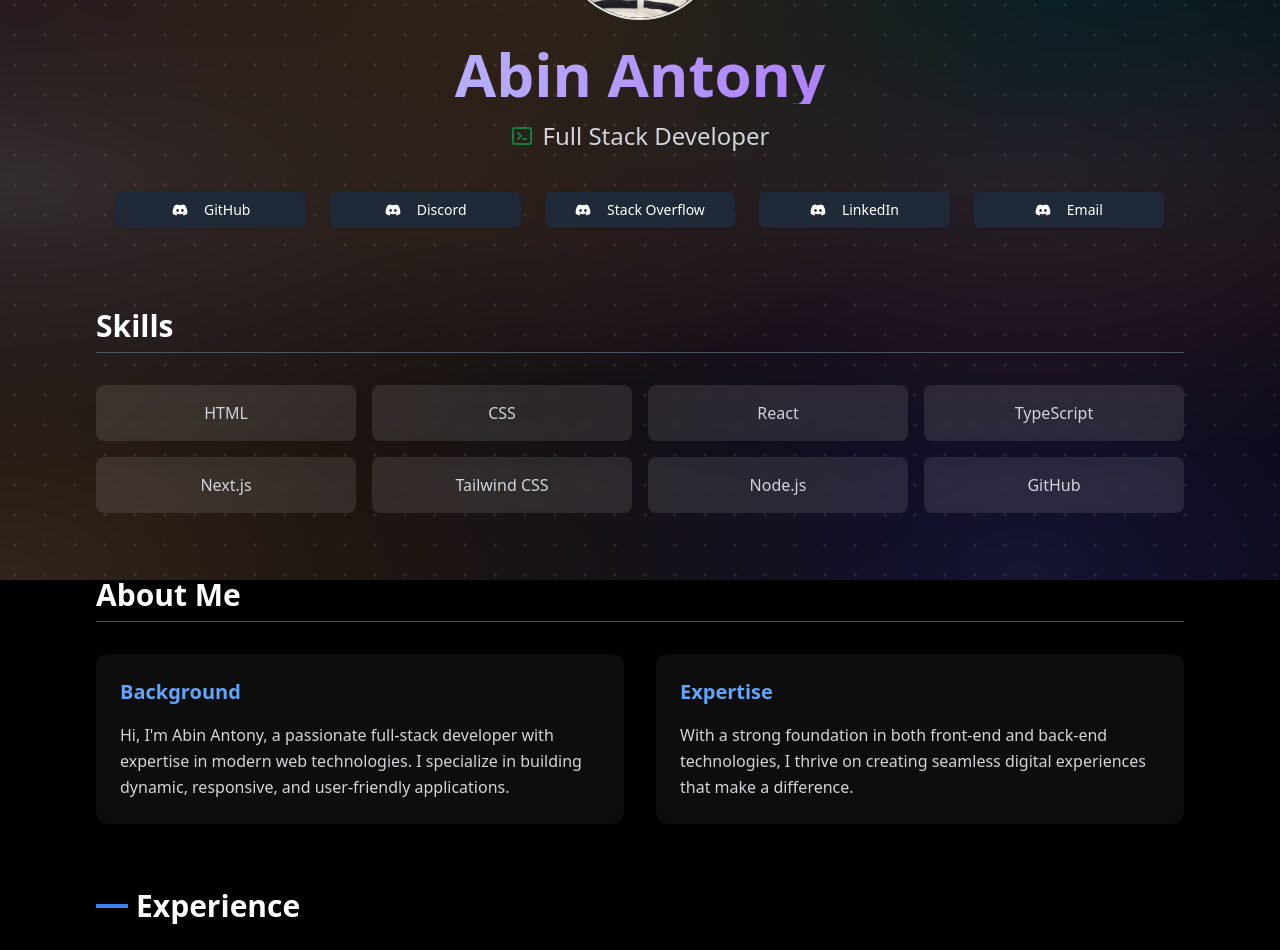
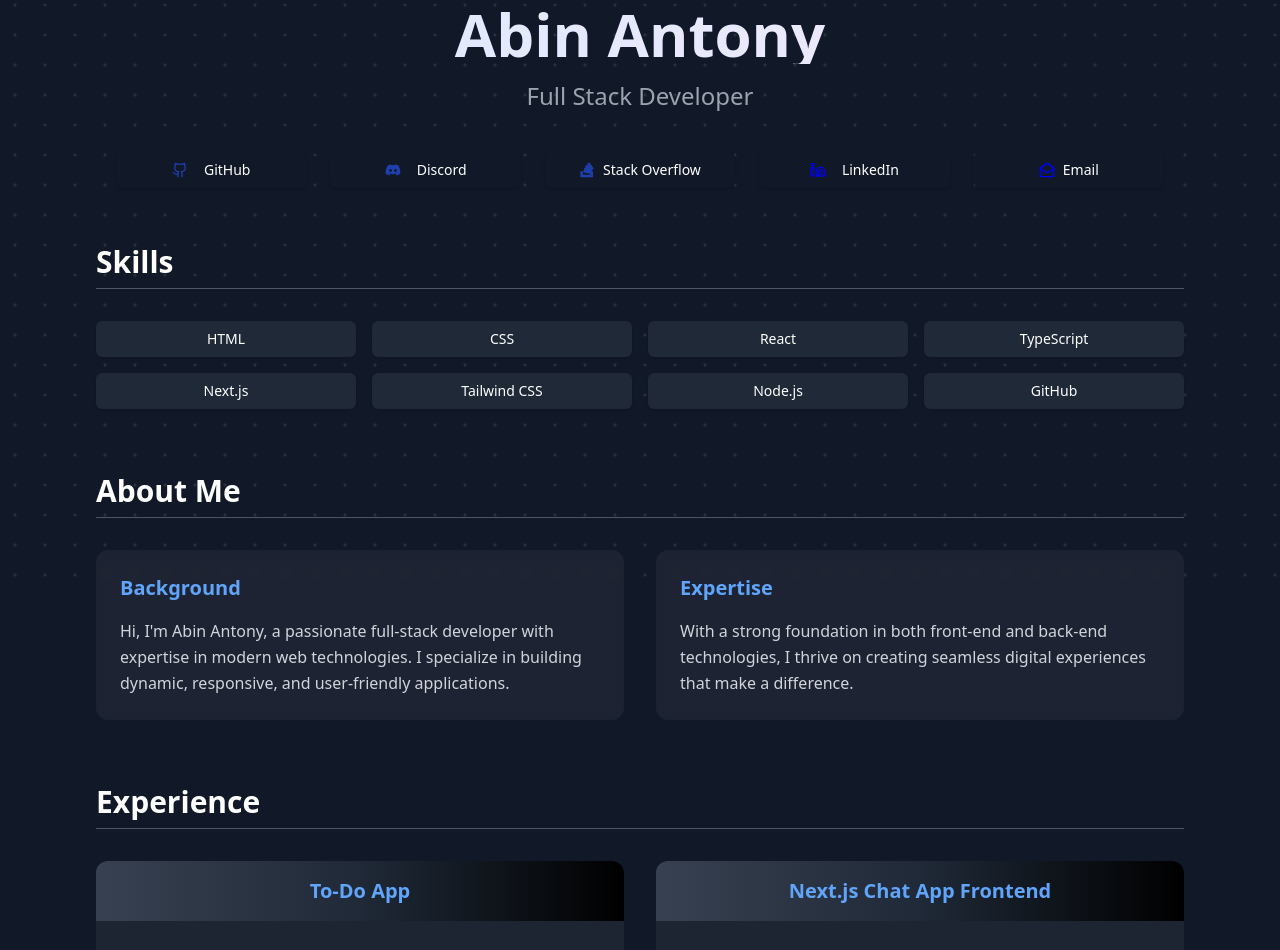
Before and after one commit to AbinAntony8888/PortfolioWebsite, a Next.js app: page / in a window 1280 px wide. Shown: the part 220-1170 px from the top of the page. Built offline with nearby package versions, Linux system fonts and the light colour scheme.

Commit message:
modified portfolio design

```diff
--- a/src/components/Portfolio.tsx
+++ b/src/components/Portfolio.tsx
@@ -4,34 +4,42 @@ import { Button } from "@/components/ui/button";
 
 import React from "react";
 import Image from "next/image";
-import {
-  FaGithub,
-  FaLinkedin,
-  FaStackOverflow,
-  FaDiscord,
-  FaEnvelope,
-  FaDownload,
-} from "react-icons/fa";
-import { Github, Link, Linkedin, Mail } from "lucide-react";
+// import {
+//   FaGithub,
+//   FaLinkedin,
+//   FaStackOverflow,
+//   FaDiscord,
+//   FaEnvelope,
+//   FaDownload,
+// } from "react-icons/fa";
+import { Github, Linkedin, MailOpen } from "lucide-react";
 
 const Portfolio = () => {
+  const githubOAuthURL = "https://github.com/AbinAntony8888";
   const discordOAuthURL = "https://discord.gg/tcA8aTKq";
+  const stackoverflowdOAuthURL =
+    "https://stackoverflow.com/users/20703743/abin-antony";
+  const linkedindOAuthURL =
+    "https://www.linkedin.com/in/abin-antony-a3b90a292/";
+  const emaildOAuthURL =
+    "mailto:abinantony8888@gmail.com?subject=Hello%20Abin&body=I%20would%20like%20to%20connect%20with%20you.";
+
   return (
-    <div className="min-h-screen bg-black text-white">
+    <div className="min-h-screen bg-gray-900 text-white">
       {/* Animated Gradient Background */}
       <div
         className="absolute inset-0 opacity-20 "
-        style={{
-          backgroundImage: `
-            radial-gradient(at 40% 20%, hsla(28,100%,74%,1) 0, transparent 50%),
-            radial-gradient(at 80% 0%, hsla(189,100%,56%,1) 0, transparent 50%),
-            radial-gradient(at 0% 50%, hsla(355,100%,93%,1) 0, transparent 50%),
-            radial-gradient(at 80% 50%, hsla(340,100%,76%,1) 0, transparent 50%),
-            radial-gradient(at 0% 100%, hsla(22,100%,77%,1) 0, transparent 50%),
-            radial-gradient(at 80% 100%, hsla(242,100%,70%,1) 0, transparent 50%),
-            radial-gradient(at 0% 0%, hsla(343,100%,76%,1) 0, transparent 50%)
-          `,
-        }}
+        // style={{
+        //   backgroundImage: `
+        //     radial-gradient(at 40% 20%, hsla(28,100%,74%,1) 0, transparent 50%),
+        //     radial-gradient(at 80% 0%, hsla(189,100%,56%,1) 0, transparent 50%),
+        //     radial-gradient(at 0% 50%, hsla(355,100%,93%,1) 0, transparent 50%),
+        //     radial-gradient(at 80% 50%, hsla(340,100%,76%,1) 0, transparent 50%),
+        //     radial-gradient(at 0% 100%, hsla(22,100%,77%,1) 0, transparent 50%),
+        //     radial-gradient(at 80% 100%, hsla(242,100%,70%,1) 0, transparent 50%),
+        //     radial-gradient(at 0% 0%, hsla(343,100%,76%,1) 0, transparent 50%)
+        //   `,
+        // }}
       />
 
       {/* Dotted Overlay */}
@@ -46,9 +54,9 @@ const Portfolio = () => {
 
       <div className="relative">
         {/* Header Section */}
-        <header className="pt-20 pb-10 px-4 md:px-8 max-w-6xl mx-auto text-center">
+        <header className="pt-10 pb-4 px-4 md:px-8 max-w-6xl mx-auto text-center">
           <div className="mb-8">
-            <div className="relative w-32 h-32 md:w-40 md:h-40 mx-auto mb-6 rounded-full overflow-hidden border-2">
+            <div className="relative w-28 h-28 md:w-40 md:h-40 mx-auto mb-6 rounded-full overflow-hidden border-2">
               <Image
                 src="/abinnewphoto.JPG"
                 alt="Abin Antony"
@@ -57,61 +65,29 @@ const Portfolio = () => {
                 className="rounded-full"
               />
             </div>
-            <h1 className="text-5xl md:text-6xl font-bold bg-gradient-to-r from-blue-200 to-purple-500 text-transparent bg-clip-text mb-4">
+            <h1 className="text-5xl md:text-6xl font-bold bg-gradient-to-r from-blue-100 to-purple-100 text-transparent bg-clip-text mb-4">
               Abin Antony
             </h1>
-            <p className="text-xl md:text-2xl text-gray-300 flex items-center justify-center gap-2">
-              <svg
-                className="w-6 h-6 text-green-700"
-                fill="none"
-                stroke="currentColor"
-                viewBox="0 0 24 24"
-              >
-                <path
-                  strokeLinecap="round"
-                  strokeLinejoin="round"
-                  strokeWidth={2}
-                  d="M8 9l3 3-3 3m5 0h3M5 20h14a2 2 0 002-2V6a2 2 0 00-2-2H5a2 2 0 00-2 2v12a2 2 0 002 2z"
-                />
-              </svg>
+            <p className="text-xl md:text-2xl text-gray-400 flex items-center justify-center gap-2">
               Full Stack Developer
             </p>
           </div>
 
           {/* Social Links */}
           <div className="  gap-6 mb-10 pt-2 grid grid-cols-1 md:grid-cols-5 px-5">
-            {/* href="https://github.com/AbinAntony8888"
-            href="https://stackoverflow.com/users/20703743/abin-antony"
-             href="https://www.linkedin.com/in/abin-antony-a3b90a292/"
-              href="mailto:abinantony8888@gmail.com?subject=Hello%20Abin&body=I%20would%20like%20to%20connect%20with%20you."
-             */}
             <Button
-              className="bg-gray-800 hover:bg-[#4752C4] text-white"
+              className="bg-gray-900 hover:bg-gray-800 text-white"
+              onClick={() => (window.location.href = githubOAuthURL)}
+            >
+              <Github className="mr-2 h-4 w-4 text-blue-800" />
+              GitHub
+            </Button>
+            <Button
+              className="bg-gray-900 hover:bg-gray-800 text-white"
               onClick={() => (window.location.href = discordOAuthURL)}
             >
               <svg
-                className="mr-2 h-5 w-5"
-                aria-hidden="true"
-                focusable="false"
-                data-prefix="fab"
-                data-icon="discord"
-                role="img"
-                xmlns="http://www.w3.org/2000/svg"
-                viewBox="0 0 640 512"
-              >
-                <path
-                  fill="currentColor"
-                  d="M524.531,69.836a1.5,1.5,0,0,0-.764-.7A485.065,485.065,0,0,0,404.081,32.03a1.816,1.816,0,0,0-1.923.91,337.461,337.461,0,0,0-14.9,30.6,447.848,447.848,0,0,0-134.426,0,309.541,309.541,0,0,0-15.135-30.6,1.89,1.89,0,0,0-1.924-.91A483.689,483.689,0,0,0,116.085,69.137a1.712,1.712,0,0,0-.788.676C39.068,183.651,18.186,294.69,28.43,404.354a2.016,2.016,0,0,0,.765,1.375A487.666,487.666,0,0,0,176.02,479.918a1.9,1.9,0,0,0,2.063-.676A348.2,348.2,0,0,0,208.12,430.4a1.86,1.86,0,0,0-1.019-2.588,321.173,321.173,0,0,1-45.868-21.853,1.885,1.885,0,0,1-.185-3.126c3.082-2.309,6.166-4.711,9.109-7.137a1.819,1.819,0,0,1,1.9-.256c96.229,43.917,200.41,43.917,295.5,0a1.812,1.812,0,0,1,1.924.233c2.944,2.426,6.027,4.851,9.132,7.16a1.884,1.884,0,0,1-.162,3.126,301.407,301.407,0,0,1-45.89,21.83,1.875,1.875,0,0,0-1,2.611,391.055,391.055,0,0,0,30.014,48.815,1.864,1.864,0,0,0,2.063.7A486.048,486.048,0,0,0,610.7,405.729a1.882,1.882,0,0,0,.765-1.352C623.729,277.594,590.933,167.465,524.531,69.836ZM222.491,337.58c-28.972,0-52.844-26.587-52.844-59.239S193.056,219.1,222.491,219.1c29.665,0,53.306,26.82,52.843,59.239C275.334,310.993,251.924,337.58,222.491,337.58Zm195.38,0c-28.971,0-52.843-26.587-52.843-59.239S388.437,219.1,417.871,219.1c29.667,0,53.307,26.82,52.844,59.239C470.715,310.993,447.538,337.58,417.871,337.58Z"
-                ></path>
-              </svg>
-              GitHub
-            </Button>
-            <Button
-              className="bg-gray-800 hover:bg-[#4752C4] text-white"
-              onClick={() => (window.location.href = discordOAuthURL)}
-            >
-              <svg
-                className="mr-2 h-5 w-5"
+                className="mr-2 h-5 w-5 text-blue-800"
                 aria-hidden="true"
                 focusable="false"
                 data-prefix="fab"
@@ -128,72 +104,43 @@ const Portfolio = () => {
               Discord
             </Button>
             <Button
-              className="bg-gray-800 hover:bg-[#4752C4] text-white"
-              onClick={() => (window.location.href = discordOAuthURL)}
+              className="bg-gray-900 hover:bg-gray-800 text-white"
+              onClick={() => (window.location.href = stackoverflowdOAuthURL)}
             >
               <svg
-                className="mr-2 h-5 w-5"
-                aria-hidden="true"
-                focusable="false"
-                data-prefix="fab"
-                data-icon="discord"
-                role="img"
+                className="text-blue-800"
                 xmlns="http://www.w3.org/2000/svg"
-                viewBox="0 0 640 512"
+                width="24"
+                height="24"
+                viewBox="0 0 24 24"
+                fill="none"
+                stroke="currentColor"
+                strokeWidth="2"
+                strokeLinecap="round"
+                strokeLinejoin="round"
               >
-                <path
-                  fill="currentColor"
-                  d="M524.531,69.836a1.5,1.5,0,0,0-.764-.7A485.065,485.065,0,0,0,404.081,32.03a1.816,1.816,0,0,0-1.923.91,337.461,337.461,0,0,0-14.9,30.6,447.848,447.848,0,0,0-134.426,0,309.541,309.541,0,0,0-15.135-30.6,1.89,1.89,0,0,0-1.924-.91A483.689,483.689,0,0,0,116.085,69.137a1.712,1.712,0,0,0-.788.676C39.068,183.651,18.186,294.69,28.43,404.354a2.016,2.016,0,0,0,.765,1.375A487.666,487.666,0,0,0,176.02,479.918a1.9,1.9,0,0,0,2.063-.676A348.2,348.2,0,0,0,208.12,430.4a1.86,1.86,0,0,0-1.019-2.588,321.173,321.173,0,0,1-45.868-21.853,1.885,1.885,0,0,1-.185-3.126c3.082-2.309,6.166-4.711,9.109-7.137a1.819,1.819,0,0,1,1.9-.256c96.229,43.917,200.41,43.917,295.5,0a1.812,1.812,0,0,1,1.924.233c2.944,2.426,6.027,4.851,9.132,7.16a1.884,1.884,0,0,1-.162,3.126,301.407,301.407,0,0,1-45.89,21.83,1.875,1.875,0,0,0-1,2.611,391.055,391.055,0,0,0,30.014,48.815,1.864,1.864,0,0,0,2.063.7A486.048,486.048,0,0,0,610.7,405.729a1.882,1.882,0,0,0,.765-1.352C623.729,277.594,590.933,167.465,524.531,69.836ZM222.491,337.58c-28.972,0-52.844-26.587-52.844-59.239S193.056,219.1,222.491,219.1c29.665,0,53.306,26.82,52.843,59.239C275.334,310.993,251.924,337.58,222.491,337.58Zm195.38,0c-28.971,0-52.843-26.587-52.843-59.239S388.437,219.1,417.871,219.1c29.667,0,53.307,26.82,52.844,59.239C470.715,310.993,447.538,337.58,417.871,337.58Z"
-                ></path>
+                <path d="M18 20.002V15.002H20V22.002H3V15.002H5V20.002H18Z" />
+                <path d="M7.5 14.8L16.8 16.6L17.2 14.6L7.9 12.8L7.5 14.8Z" />
+                <path d="M8.4 10.8L17.1 14.5L18 12.7L9.2 9L8.4 10.8Z" />
+                <path d="M10.2 6.9L17.8 12.4L19.2 10.9L11.6 5.4L10.2 6.9Z" />
+                <path d="M13.4 3.1L19.2 10.7L21 9.5L15.2 1.9L13.4 3.1Z" />
               </svg>
               Stack Overflow
             </Button>
             <Button
-              className="bg-gray-800 hover:bg-[#4752C4] text-white"
-              onClick={() => (window.location.href = discordOAuthURL)}
+              className="bg-gray-900 hover:bg-gray-800 text-white"
+              onClick={() => (window.location.href = linkedindOAuthURL)}
             >
-              <svg
-                className="mr-2 h-5 w-5"
-                aria-hidden="true"
-                focusable="false"
-                data-prefix="fab"
-                data-icon="discord"
-                role="img"
-                xmlns="http://www.w3.org/2000/svg"
-                viewBox="0 0 640 512"
-              >
-                <path
-                  fill="currentColor"
-                  d="M524.531,69.836a1.5,1.5,0,0,0-.764-.7A485.065,485.065,0,0,0,404.081,32.03a1.816,1.816,0,0,0-1.923.91,337.461,337.461,0,0,0-14.9,30.6,447.848,447.848,0,0,0-134.426,0,309.541,309.541,0,0,0-15.135-30.6,1.89,1.89,0,0,0-1.924-.91A483.689,483.689,0,0,0,116.085,69.137a1.712,1.712,0,0,0-.788.676C39.068,183.651,18.186,294.69,28.43,404.354a2.016,2.016,0,0,0,.765,1.375A487.666,487.666,0,0,0,176.02,479.918a1.9,1.9,0,0,0,2.063-.676A348.2,348.2,0,0,0,208.12,430.4a1.86,1.86,0,0,0-1.019-2.588,321.173,321.173,0,0,1-45.868-21.853,1.885,1.885,0,0,1-.185-3.126c3.082-2.309,6.166-4.711,9.109-7.137a1.819,1.819,0,0,1,1.9-.256c96.229,43.917,200.41,43.917,295.5,0a1.812,1.812,0,0,1,1.924.233c2.944,2.426,6.027,4.851,9.132,7.16a1.884,1.884,0,0,1-.162,3.126,301.407,301.407,0,0,1-45.89,21.83,1.875,1.875,0,0,0-1,2.611,391.055,391.055,0,0,0,30.014,48.815,1.864,1.864,0,0,0,2.063.7A486.048,486.048,0,0,0,610.7,405.729a1.882,1.882,0,0,0,.765-1.352C623.729,277.594,590.933,167.465,524.531,69.836ZM222.491,337.58c-28.972,0-52.844-26.587-52.844-59.239S193.056,219.1,222.491,219.1c29.665,0,53.306,26.82,52.843,59.239C275.334,310.993,251.924,337.58,222.491,337.58Zm195.38,0c-28.971,0-52.843-26.587-52.843-59.239S388.437,219.1,417.871,219.1c29.667,0,53.307,26.82,52.844,59.239C470.715,310.993,447.538,337.58,417.871,337.58Z"
-                ></path>
-              </svg>
+              <Linkedin className="mr-2 h-4 w-4" color="blue" />
               LinkedIn
             </Button>
             <Button
-              className="bg-gray-800 hover:bg-[#4752C4] text-white"
-              onClick={() => (window.location.href = discordOAuthURL)}
+              className="bg-gray-900 hover:bg-gray-800 text-white"
+              onClick={() => (window.location.href = emaildOAuthURL)}
             >
-              <svg
-                className="mr-2 h-5 w-5"
-                aria-hidden="true"
-                focusable="false"
-                data-prefix="fab"
-                data-icon="discord"
-                role="img"
-                xmlns="http://www.w3.org/2000/svg"
-                viewBox="0 0 640 512"
-              >
-                <path
-                  fill="currentColor"
-                  d="M524.531,69.836a1.5,1.5,0,0,0-.764-.7A485.065,485.065,0,0,0,404.081,32.03a1.816,1.816,0,0,0-1.923.91,337.461,337.461,0,0,0-14.9,30.6,447.848,447.848,0,0,0-134.426,0,309.541,309.541,0,0,0-15.135-30.6,1.89,1.89,0,0,0-1.924-.91A483.689,483.689,0,0,0,116.085,69.137a1.712,1.712,0,0,0-.788.676C39.068,183.651,18.186,294.69,28.43,404.354a2.016,2.016,0,0,0,.765,1.375A487.666,487.666,0,0,0,176.02,479.918a1.9,1.9,0,0,0,2.063-.676A348.2,348.2,0,0,0,208.12,430.4a1.86,1.86,0,0,0-1.019-2.588,321.173,321.173,0,0,1-45.868-21.853,1.885,1.885,0,0,1-.185-3.126c3.082-2.309,6.166-4.711,9.109-7.137a1.819,1.819,0,0,1,1.9-.256c96.229,43.917,200.41,43.917,295.5,0a1.812,1.812,0,0,1,1.924.233c2.944,2.426,6.027,4.851,9.132,7.16a1.884,1.884,0,0,1-.162,3.126,301.407,301.407,0,0,1-45.89,21.83,1.875,1.875,0,0,0-1,2.611,391.055,391.055,0,0,0,30.014,48.815,1.864,1.864,0,0,0,2.063.7A486.048,486.048,0,0,0,610.7,405.729a1.882,1.882,0,0,0,.765-1.352C623.729,277.594,590.933,167.465,524.531,69.836ZM222.491,337.58c-28.972,0-52.844-26.587-52.844-59.239S193.056,219.1,222.491,219.1c29.665,0,53.306,26.82,52.843,59.239C275.334,310.993,251.924,337.58,222.491,337.58Zm195.38,0c-28.971,0-52.843-26.587-52.843-59.239S388.437,219.1,417.871,219.1c29.667,0,53.307,26.82,52.844,59.239C470.715,310.993,447.538,337.58,417.871,337.58Z"
-                ></path>
-              </svg>
+              <MailOpen color="blue" />
               Email
             </Button>
-
-
-
-
           </div>
         </header>
 
@@ -215,12 +162,18 @@ const Portfolio = () => {
                 "Node.js",
                 "GitHub",
               ].map((skill) => (
-                <div
+                // <div
+                //   key={skill}
+                //   className="bg-white/10 rounded-lg p-4 text-center backdrop-blur-sm hover:bg-white/20 transition-colors duration-300"
+                // >
+                //   <span className="text-gray-300">{skill}</span>
+                // </div>
+                <Button
                   key={skill}
-                  className="bg-white/10 rounded-lg p-4 text-center backdrop-blur-sm hover:bg-white/20 transition-colors duration-300"
+                  className="bg-gray-800 hover:bg-gray-700 text-white"
                 >
-                  <span className="text-gray-300">{skill}</span>
-                </div>
+                  {skill}
+                </Button>
               ))}
             </div>
           </section>
@@ -255,14 +208,13 @@ const Portfolio = () => {
 
           {/* Projects Section */}
           <section>
-            <h2 className="text-3xl font-bold mb-8 flex items-center gap-2">
-              <span className="w-8 h-1 bg-blue-500"></span>
+            <h2 className="text-3xl font-bold mb-8 flex items-center gap-2 border-b border-gray-600 pb-2">
               Experience
             </h2>
             <div className="grid md:grid-cols-2 gap-8">
               {/* Project 1 */}
               <div className="group relative bg-white/5 rounded-xl overflow-hidden hover:shadow-lg hover:shadow-blue-500/20 transition-transform duration-300 transform hover:scale-105">
-                <div className="aspect-video bg-gradient-to-r from-gray-700 via-gray-800 to-black flex justify-center items-center p-4">
+                <div className=" bg-gradient-to-r from-gray-700 via-gray-800 to-black flex justify-center items-center p-4">
                   <h3 className="text-xl font-semibold text-blue-400 text-center">
                     To-Do App
                   </h3>
@@ -293,7 +245,7 @@ const Portfolio = () => {
                     rel="noopener noreferrer"
                     className="mt-4 inline-flex items-center gap-2 bg-blue-600 hover:bg-blue-500 text-white px-4 py-2 rounded transition-colors duration-300"
                   >
-                    <FaGithub size={16} />
+                    <Github size={16} />
                     View on GitHub
                   </a>
                 </div>
@@ -301,7 +253,7 @@ const Portfolio = () => {
 
               {/* Project 2 */}
               <div className="group relative bg-white/5 rounded-xl overflow-hidden hover:shadow-lg hover:shadow-blue-500/20 transition-transform duration-300 transform hover:scale-105">
-                <div className="aspect-video bg-gradient-to-r from-gray-700 via-gray-800 to-black flex justify-center items-center p-4">
+                <div className="bg-gradient-to-r from-gray-700 via-gray-800 to-black flex justify-center items-center p-4">
                   <h3 className="text-xl font-semibold text-blue-400 text-center">
                     Next.js Chat App Frontend
                   </h3>
@@ -334,7 +286,7 @@ const Portfolio = () => {
                     rel="noopener noreferrer"
                     className="mt-4 inline-flex items-center gap-2 bg-blue-600 hover:bg-blue-500 text-white px-4 py-2 rounded transition-colors duration-300"
                   >
-                    <FaGithub size={16} />
+                    <Github size={16} />
                     View on GitHub
                   </a>
                 </div>
@@ -342,7 +294,7 @@ const Portfolio = () => {
 
               {/* Project 3 */}
               <div className="group relative bg-white/5 rounded-xl overflow-hidden hover:shadow-lg hover:shadow-blue-500/20 transition-transform duration-300 transform hover:scale-105">
-                <div className="aspect-video bg-gradient-to-r from-gray-700 via-gray-800 to-black flex justify-center items-center p-4">
+                <div className=" bg-gradient-to-r from-gray-700 via-gray-800 to-black flex justify-center items-center p-4">
                   <h3 className="text-xl font-semibold text-blue-400 text-center">
                     Chat App Backend
                   </h3>
@@ -373,7 +325,7 @@ const Portfolio = () => {
                     rel="noopener noreferrer"
                     className="mt-4 inline-flex items-center gap-2 bg-blue-600 hover:bg-blue-500 text-white px-4 py-2 rounded transition-colors duration-300"
                   >
-                    <FaGithub size={16} />
+                    <Github size={16} />
                     View on GitHub
                   </a>
                 </div>
@@ -381,7 +333,7 @@ const Portfolio = () => {
 
               {/* Project 4 */}
               <div className="group relative bg-white/5 rounded-xl overflow-hidden hover:shadow-lg hover:shadow-blue-500/20 transition-transform duration-300 transform hover:scale-105">
-                <div className="aspect-video bg-gradient-to-r from-gray-700 via-gray-800 to-black flex justify-center items-center p-4">
+                <div className=" bg-gradient-to-r from-gray-700 via-gray-800 to-black flex justify-center items-center p-4">
                   <h3 className="text-xl font-semibold text-blue-400 text-center">
                     Portfolio Website
                   </h3>
@@ -414,22 +366,23 @@ const Portfolio = () => {
                     rel="noopener noreferrer"
                     className="mt-4 inline-flex items-center gap-2 bg-blue-600 hover:bg-blue-500 text-white px-4 py-2 rounded transition-colors duration-300"
                   >
-                    <FaGithub size={16} />
+                    <Github size={16} />
                     View on GitHub
                   </a>
                 </div>
               </div>
             </div>
           </section>
+          {/* CV */}
           <div className="mt-12 ">
-            <button className="flex float-left gap-2 border-2 border-red-600 bg-blue-600 ml-6 px-6 py-2 rounded-md hover:bg-blue-900 duration-300 transform hover:scale-x-110 download-cv">
+            <button className="flex float-left gap-2 border-2 bg-blue-600 ml-6 px-6 py-2 rounded-md hover:bg-blue-900 duration-300 transform hover:scale-x-110 download-cv">
               <a
                 href="/abinantony it cv resume (2).pdf"
                 className="gap-2 flex items-center justify-center"
                 download
               >
                 Download CV
-                <FaDownload className="text-orange-200" />
+                {/* <FaDownload className="text-orange-200" /> */}
               </a>
             </button>
           </div>
--- a/tailwind.config.js
+++ b/tailwind.config.js
@@ -8,6 +8,8 @@
 // }
 
 // tailwind.config.js
+
+
 module.exports = {
     darkMode: ['class'],
     content: [
```
